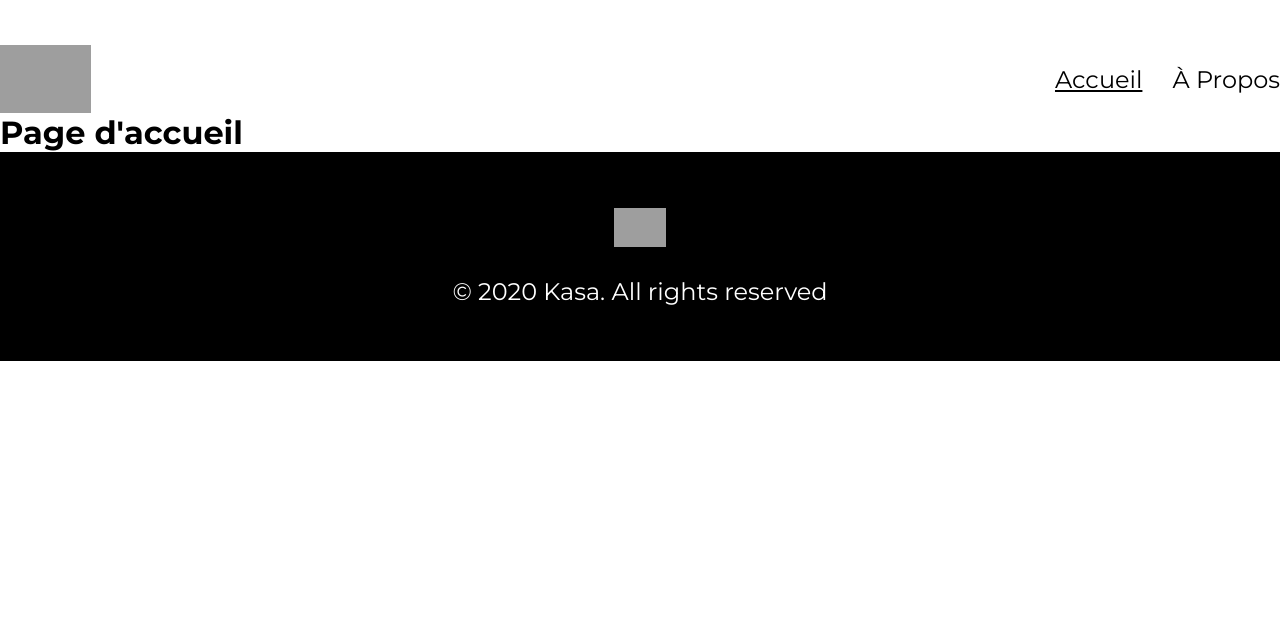
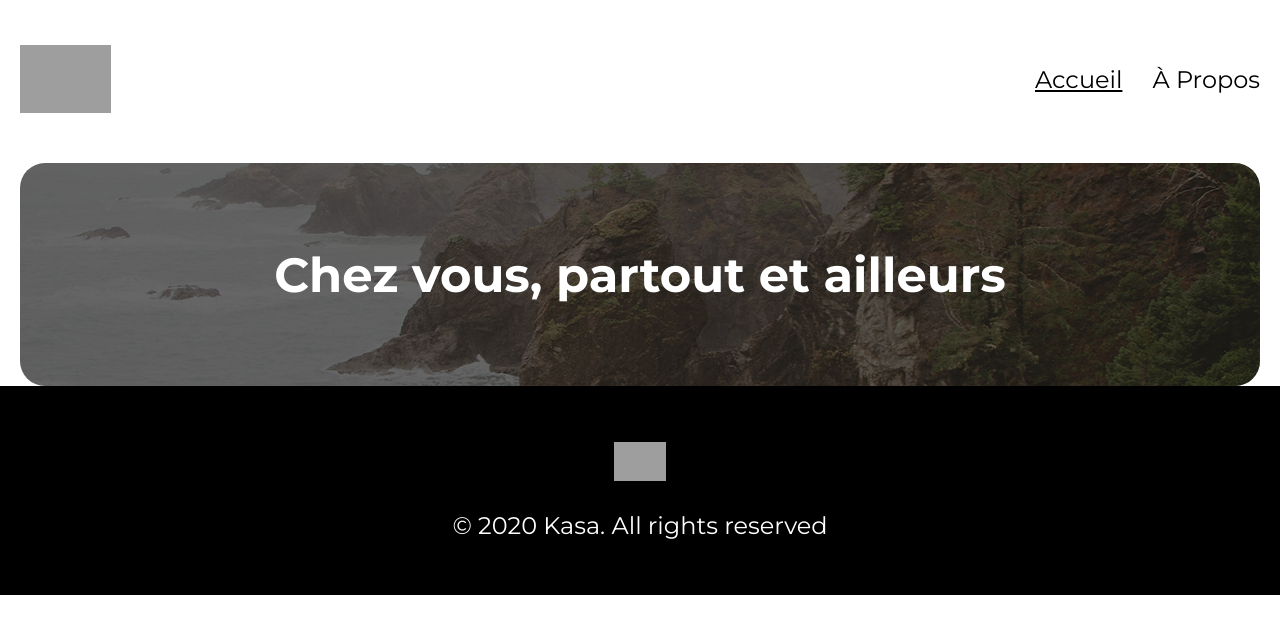
Before and after one commit to corentin-leroy/Kasa, a React (Vite) app: page / in a window 1280 px wide. Shown: the top 634 px of the page. Built offline with nearby package versions, Linux system fonts and the light colour scheme; grey boxes are pictures that could not be loaded.

Commit message:
Ajout du composant Banner

```diff
--- /dev/null
+++ b/src/components/Banner/Banner.jsx
@@ -0,0 +1,12 @@
+import './Banner.scss'
+
+function Banner({ image, title }) {
+  return (
+    <div className="banner">
+      <img src={image} alt="" className="banner__image" />
+      {title && <h1 className="banner__title">{title}</h1>}
+    </div>
+  )
+}
+
+export default Banner
--- /dev/null
+++ b/src/components/Banner/Banner.scss
@@ -0,0 +1,30 @@
+@use '../../styles/variables' as v;
+
+.banner {
+  position: relative;
+  height: 223px;
+  border-radius: 25px;
+  overflow: hidden;
+  margin-top: 50px;
+
+  &__image {
+    width: 100%;
+    height: 100%;
+    object-fit: cover;
+  }
+
+  &__title {
+    position: absolute;
+    top: 0;
+    left: 0;
+    width: 100%;
+    height: 100%;
+    display: flex;
+    justify-content: center;
+    align-items: center;
+    color: v.$white;
+    font-size: 48px;
+    font-weight: 700;
+    background-color: rgba(0, 0, 0, 0.6);
+  }
+}
--- a/src/components/Header/Header.scss
+++ b/src/components/Header/Header.scss
@@ -4,7 +4,6 @@
     display: flex;
     justify-content: space-between;
     align-items: center;
-    padding: 0;
     margin-top: 45px;
 
     &__logo {
--- a/src/pages/Home/Home.jsx
+++ b/src/pages/Home/Home.jsx
@@ -1,7 +1,10 @@
+import Banner from '../../components/Banner/Banner'
+import banniere from '../../assets/Background.png'
+
 function Home() {
   return (
-    <main>
-      <h1>Page d'accueil</h1>
+    <main className="container">
+      <Banner image={banniere} title="Chez vous, partout et ailleurs" />
     </main>
   )
 }
```
Also changed, not shown: src/assets/Background.png (added).
